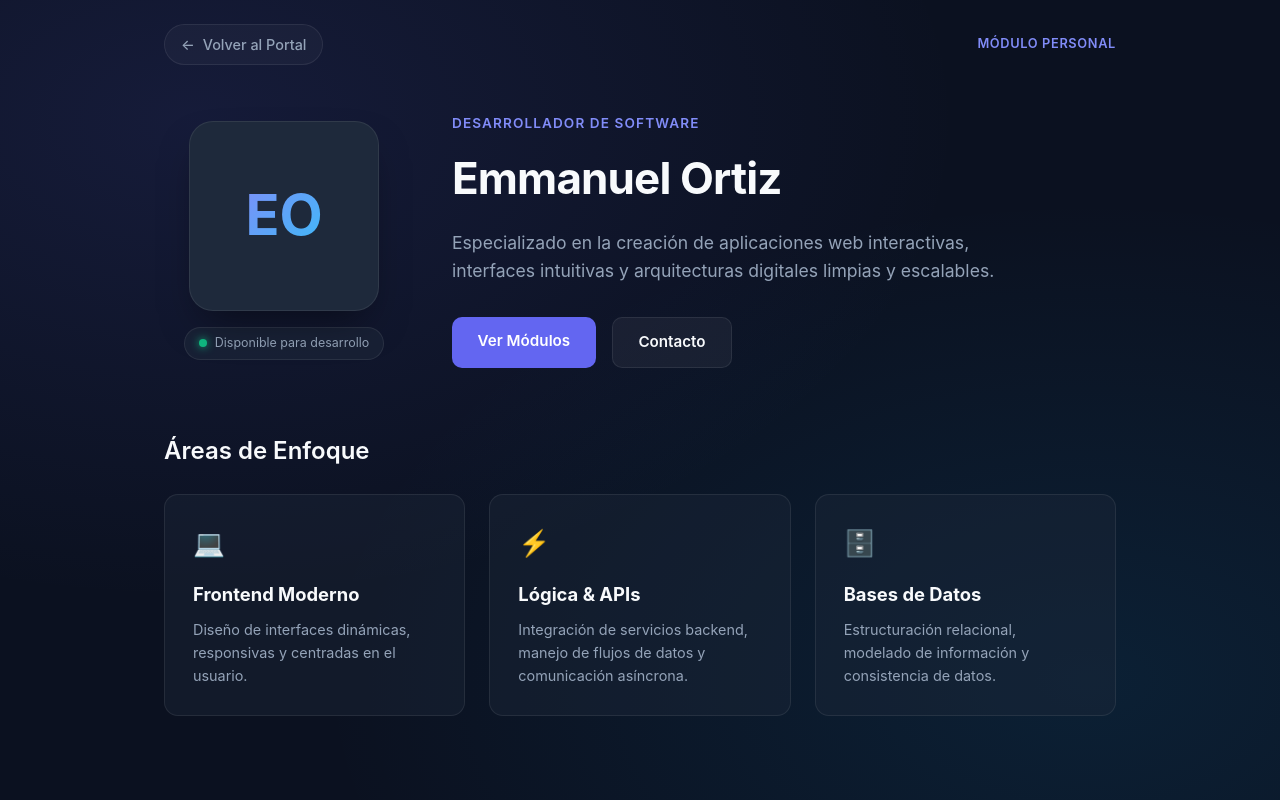
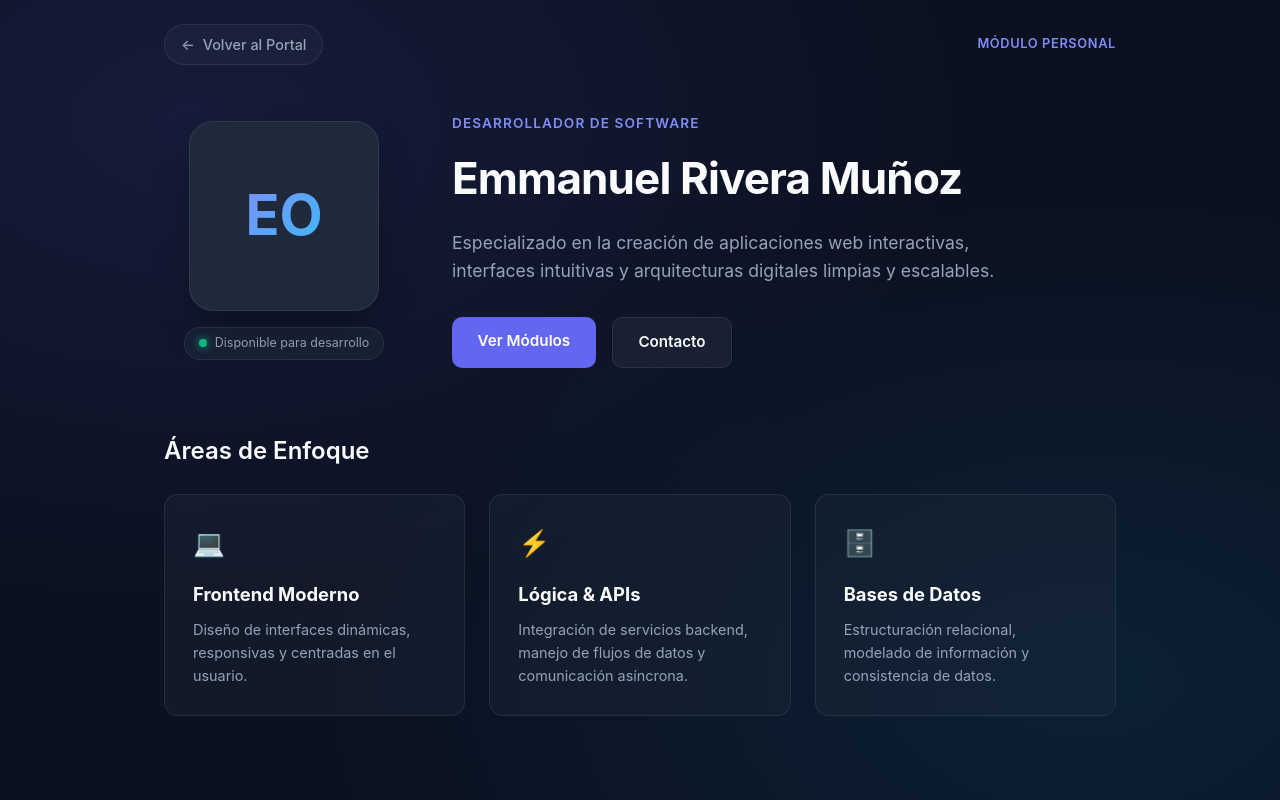
Before and after one commit to ledcy/practica-git, a plain HTML site: page emmanuel-rm.html in a window 1280 px wide. Drawn offline with Linux system fonts and the light colour scheme.

Commit message:
Actualizacion de Información

```diff
--- a/emmanuel-rm.html
+++ b/emmanuel-rm.html
@@ -31,7 +31,7 @@
 
       <div class="bio-content">
         <span class="eyebrow">Desarrollador de Software</span>
-        <h1>Emmanuel Ortiz</h1>
+        <h1>Emmanuel Rivera Muñoz</h1>
         <p class="summary">
           Especializado en la creación de aplicaciones web interactivas, interfaces intuitivas y arquitecturas digitales limpias y escalables.
         </p>
```
